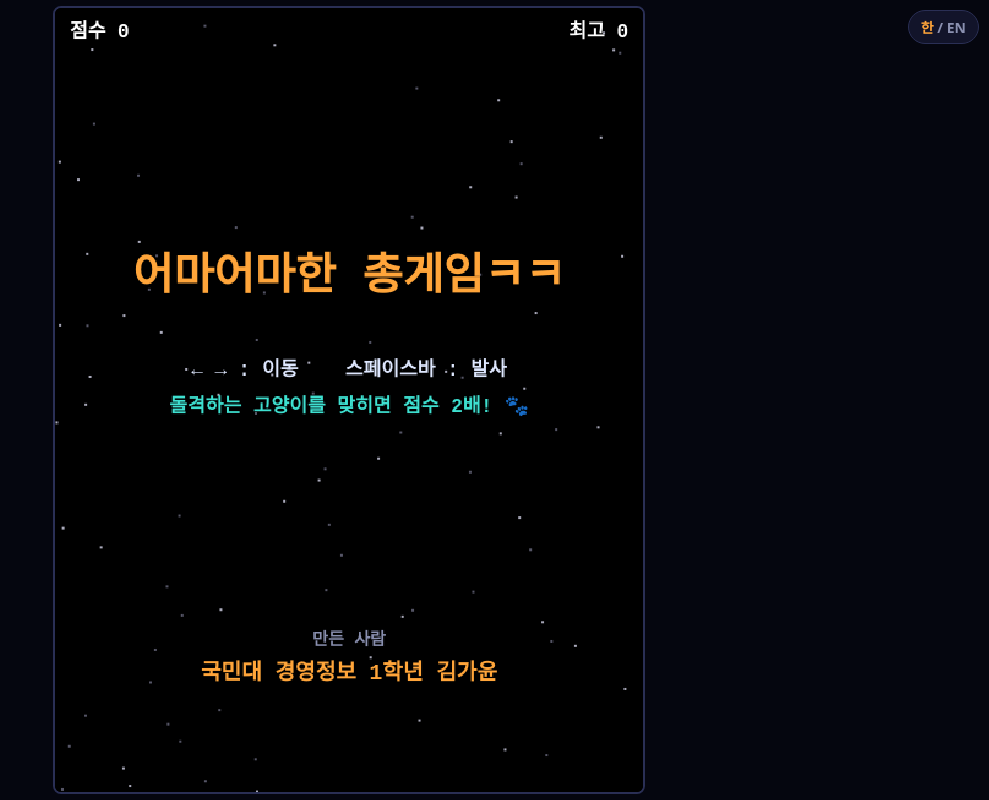
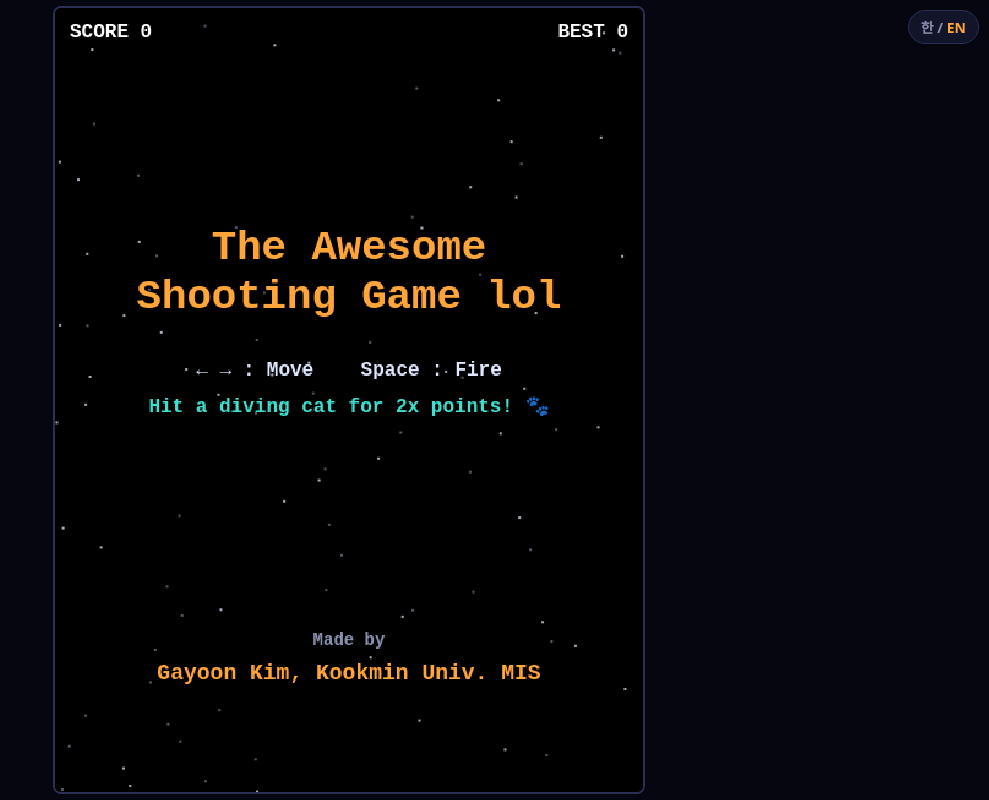
Before and after one commit to canbi100/canbi100.github.io, a website: page game.html in a window 1280 px wide. Shown: the whole page, without its empty margins (291-1280 px from the left). Drawn offline with Linux system fonts and the light colour scheme.

Commit message:
Add files via upload

```diff
--- a/game.html
+++ b/game.html
@@ -118,8 +118,14 @@
 
 <script>
 // ===== 한/EN 전환 (홈페이지와 같은 설정을 써요) =====
-let lang = 'ko';
-try { if (localStorage.getItem('lang') === 'en') lang = 'en'; } catch (e) {}
+// 언어 고르기: 주소의 ?lang=en → 저장된 설정 → 브라우저 언어 순서
+let lang = null;
+try {
+  const q = new URLSearchParams(location.search).get('lang');
+  if (q === 'en' || q === 'ko') { lang = q; localStorage.setItem('lang', q); }
+} catch (e) {}
+if (!lang) { try { lang = localStorage.getItem('lang'); } catch (e) {} }
+if (lang !== 'en' && lang !== 'ko') lang = /^ko/i.test(navigator.language || 'ko') ? 'ko' : 'en';
 const T = (ko, en) => lang === 'en' ? en : ko;
 const KO_TITLE = document.title;
 function applyLang() {
```
Also changed, not shown: index.html (+7 -2 lines).
